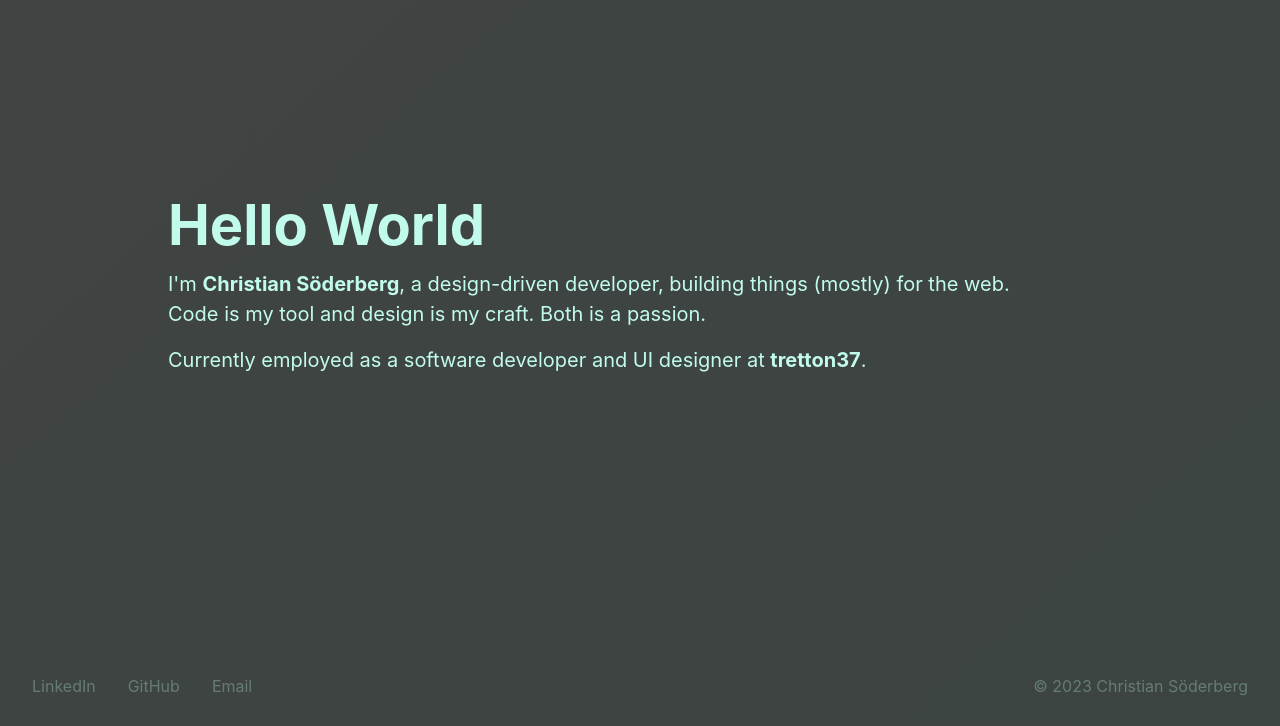
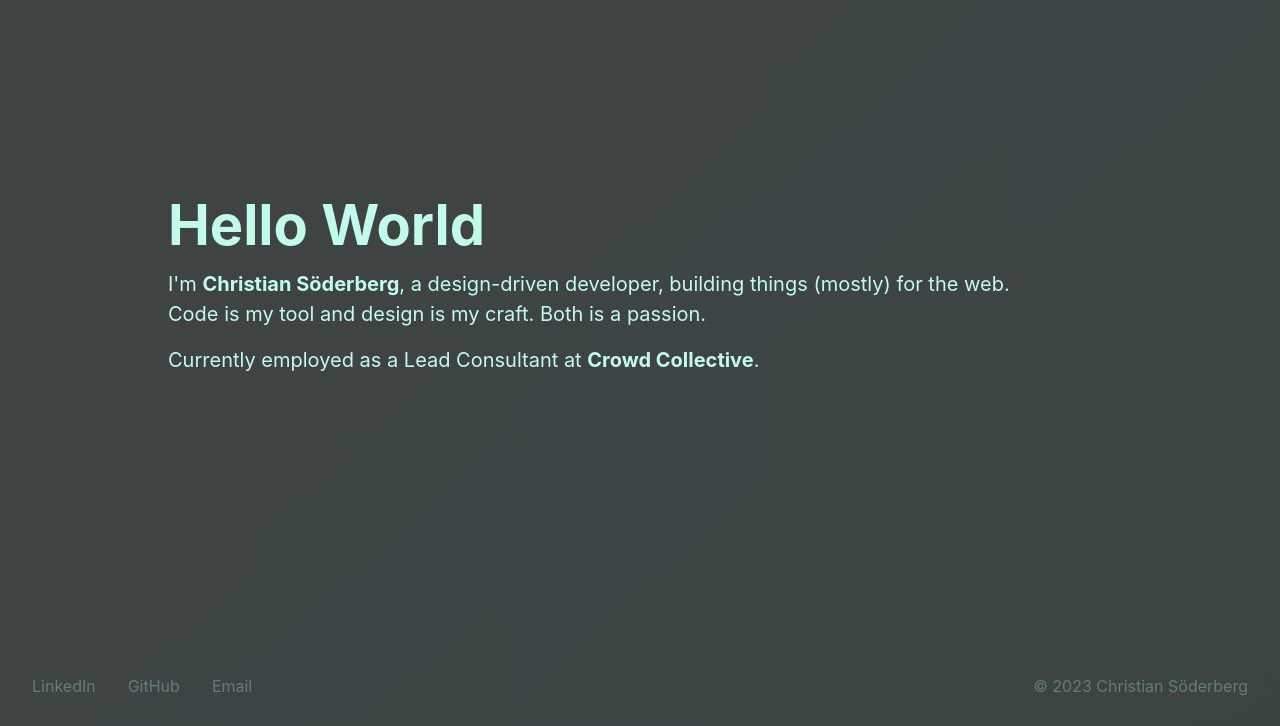
Before and after one commit to Crustan/crustan.github.io, a plain HTML site: page index.html in a window 1280 px wide. Shown: the part 74-800 px from the top of the page. Drawn offline with Linux system fonts and the light colour scheme.

Commit message:
Update index.html

```diff
--- a/index.html
+++ b/index.html
@@ -382,8 +382,8 @@
             the web. Code is my tool and design is my craft. Both is a passion.
           </p>
           <p>
-            Currently employed as a software developer and UI designer at
-            <a href="https://tretton37.com/">tretton37</a>.
+            Currently employed as a Lead Consultant at
+            <a href="https://crowdcollective.com/">Crowd Collective</a>.
           </p>
         </article>
       </main>
```
